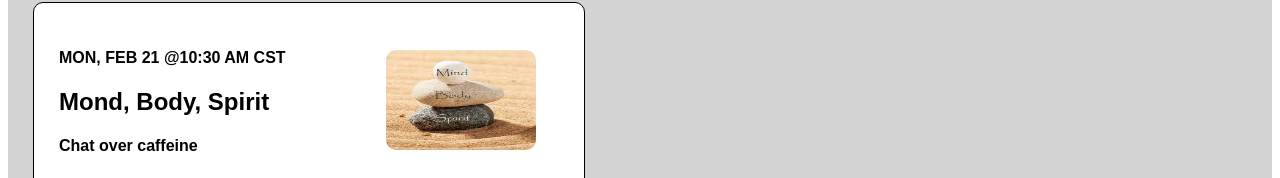
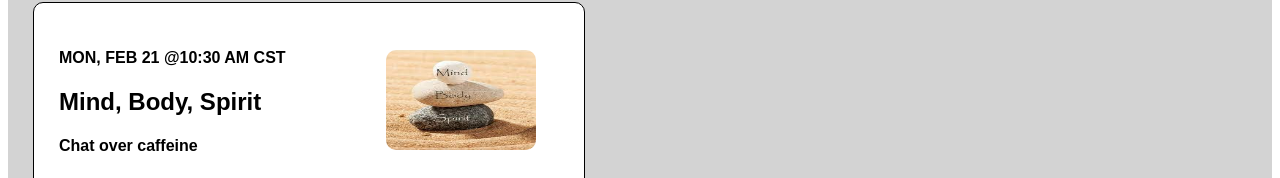
Before and after one commit to Rakesh6720/soberout, a Next.js app: page /groups/1 in a window 1280 px wide. Shown: the part 586-764 px from the top of the page. Built offline with nearby package versions, Linux system fonts and the light colour scheme.

Commit message:
corrected typos in dummy-data and group item component

```diff
--- a/components/groups/group-item-component.js
+++ b/components/groups/group-item-component.js
@@ -12,6 +12,7 @@ export default function GroupItemComponent({
   return (
     <div className={classes.group}>
       <Link href={externalLink}>
+        <a>
           <Image
             className={classes.image}
             src={img}
@@ -19,6 +20,7 @@ export default function GroupItemComponent({
             height="150"
             alt={title}
           />
+        </a>
       </Link>
 
       <p className={classes.text}>{title}</p>
--- a/dummy-data.js
+++ b/dummy-data.js
@@ -2,7 +2,7 @@ const allEvents = [
   {
     id: 1,
     date: "MON, FEB 21 @10:30 AM CST",
-    title: "Mond, Body, Spirit",
+    title: "Mind, Body, Spirit",
     description: "Chat over caffeine",
     img: "/images/spirit.jpg",
     groupId: 1,
```
Lines whose indentation alone changed are shown as unchanged.
